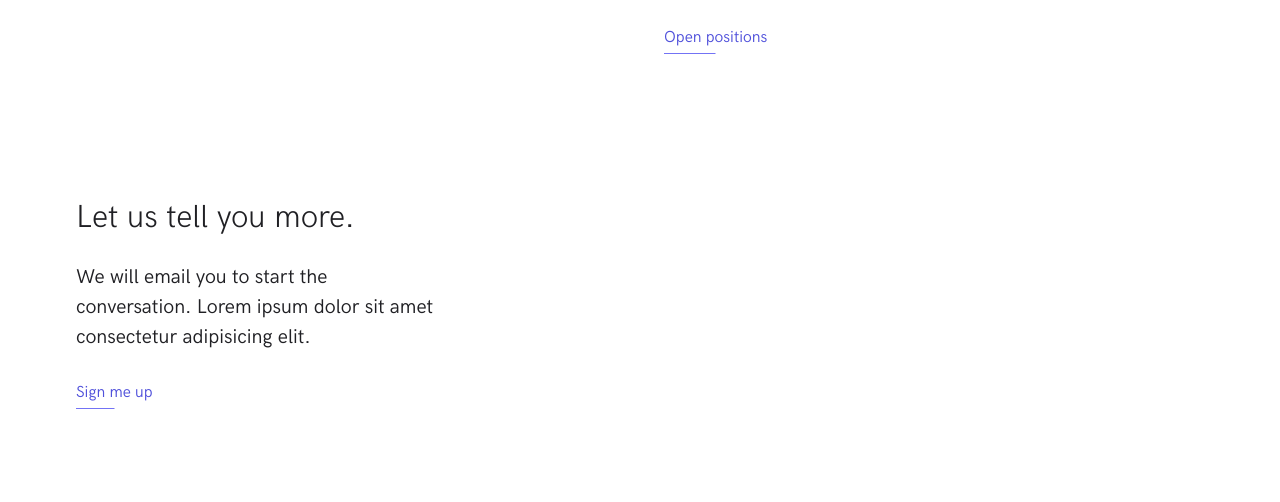
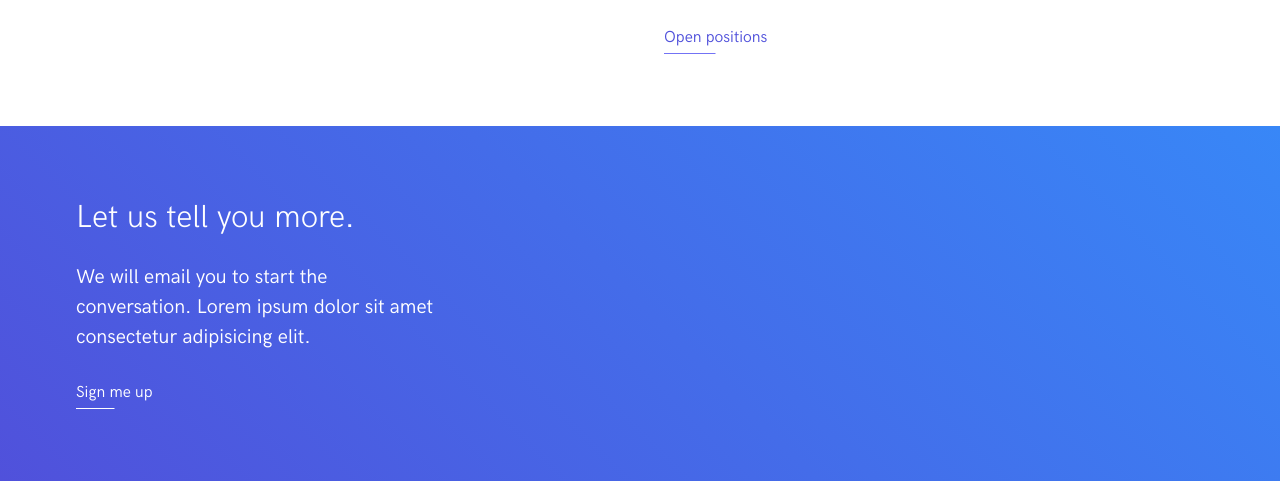
Before and after one commit to mct-ui/responsive-design-part-2-OrnelisNiels, a plain HTML site: page index.html in a window 1280 px wide. Shown: the part 4430-4932 px from the top of the page. Drawn offline with Linux system fonts and the light colour scheme; files whose address does not match are found by name.

Commit message:
added new row modifier & cta-link modifier

```diff
--- a/css/screen.css
+++ b/css/screen.css
@@ -191,6 +191,11 @@ a:focus {
 
 .o-row--neutral-x-light{
     background-color: #F7F7F7;
+}
+
+.o-row—gradient{
+    background: linear-gradient(45deg, #5051DB, #3887F7 100%);
+    color:#fff
 }
 
 /* size modifiers */
@@ -562,6 +567,7 @@ a:focus {
     transition:color .175 ease-in
 }
 
+
 .c-link-cta::after{
     content:"";
     display:block;
@@ -582,6 +588,17 @@ a:focus {
 .c-link-cta:hover::after{
     transform: scaleX(1);
     background-color: #3E3EA8;
+}
+
+.c-link-cta--inverse,
+.c-link-cta--inverse:visited,
+.c-link-cta--inverse:active {
+    color: #fff
+}
+
+.c-link-cta--inverse:hover::after,
+.c-link-cta--inverse::after{
+    background-color: #fff;
 }
 
 
--- a/index.html
+++ b/index.html
@@ -288,17 +288,23 @@
         </div>
       </div>
     </section>
-    <section class="o-row o-row--lg">
+    <section class="o-row o-row--lg o-row—gradient">
       <div class="o-container">
+        <div class="o-layout o-layout--gutter-lg">
+          <div class="o-layout__item u-1-of-2-bp2">
             <div class="u-max-width-xs">
               <h2>Let us tell you more.</h2>
               <p>
-            We will email you to start the conversation. Lorem ipsum dolor sit
-            amet consectetur adipisicing elit.
+                We will email you to start the conversation. Lorem ipsum dolor
+                sit amet consectetur adipisicing elit.
               </p>
               <p>
-            <a class="c-link-cta" href="#!">Sign me up</a>
+                <a class="c-link-cta c-link-cta--inverse" href="#!"
+                  >Sign me up</a
+                >
               </p>
+            </div>
+          </div>
         </div>
       </div>
     </section>
```
Lines whose indentation alone changed are shown as unchanged.
